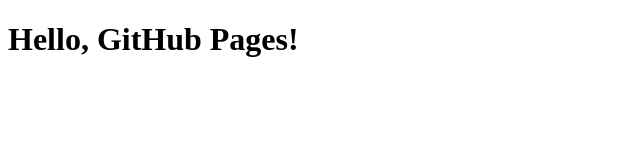
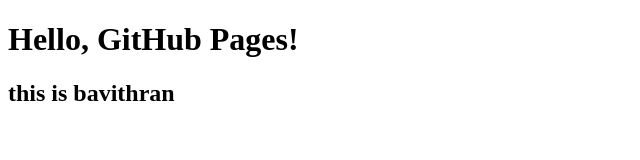
Before and after one commit to CBavithran/coursera-test, a plain HTML site: page index.html in a window 1280 px wide. Shown: the whole page, without its empty margins (0-640 px from the left). Drawn offline with Linux system fonts and the light colour scheme.

Commit message:
adding h2

```diff
--- a/index.html
+++ b/index.html
@@ -7,5 +7,6 @@
 </head>
 <body>
     <h1>Hello, GitHub Pages!</h1>
+    <h2>this is bavithran</h2>
 </body>
 </html>
```
